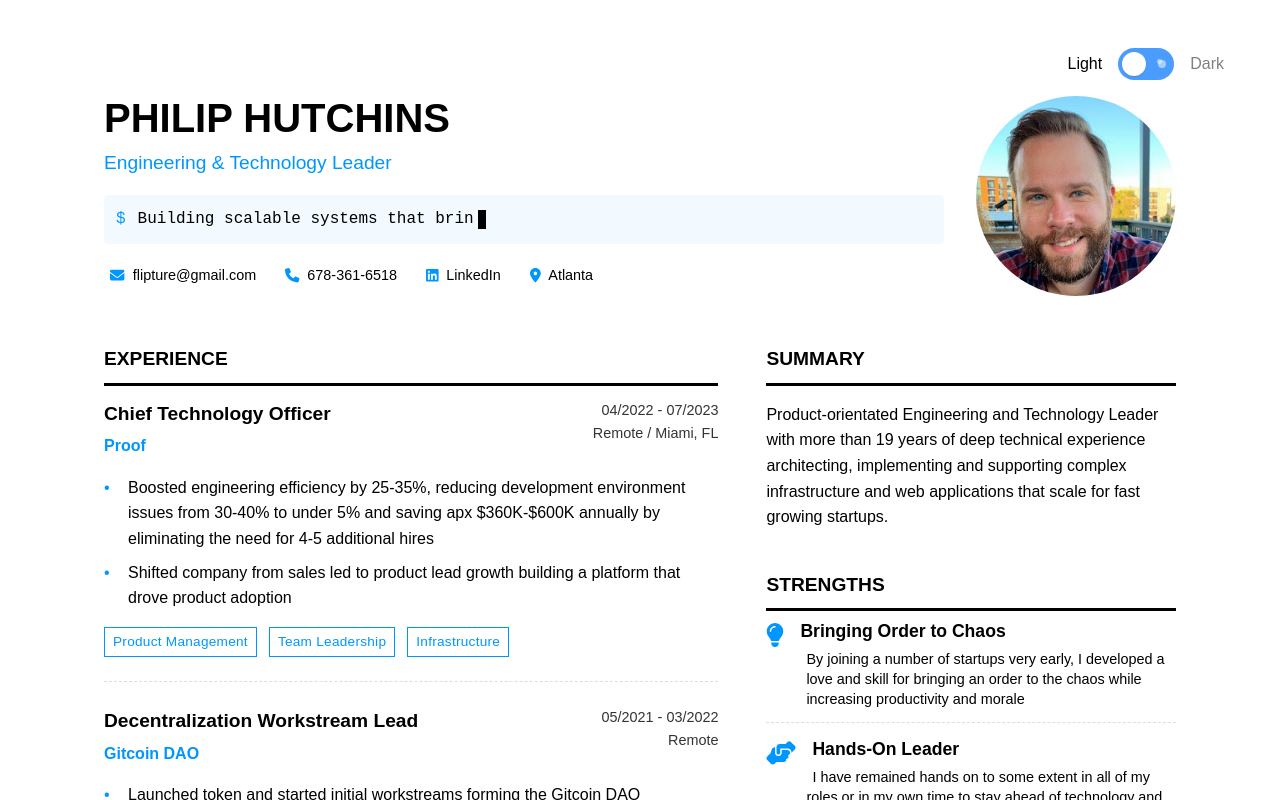
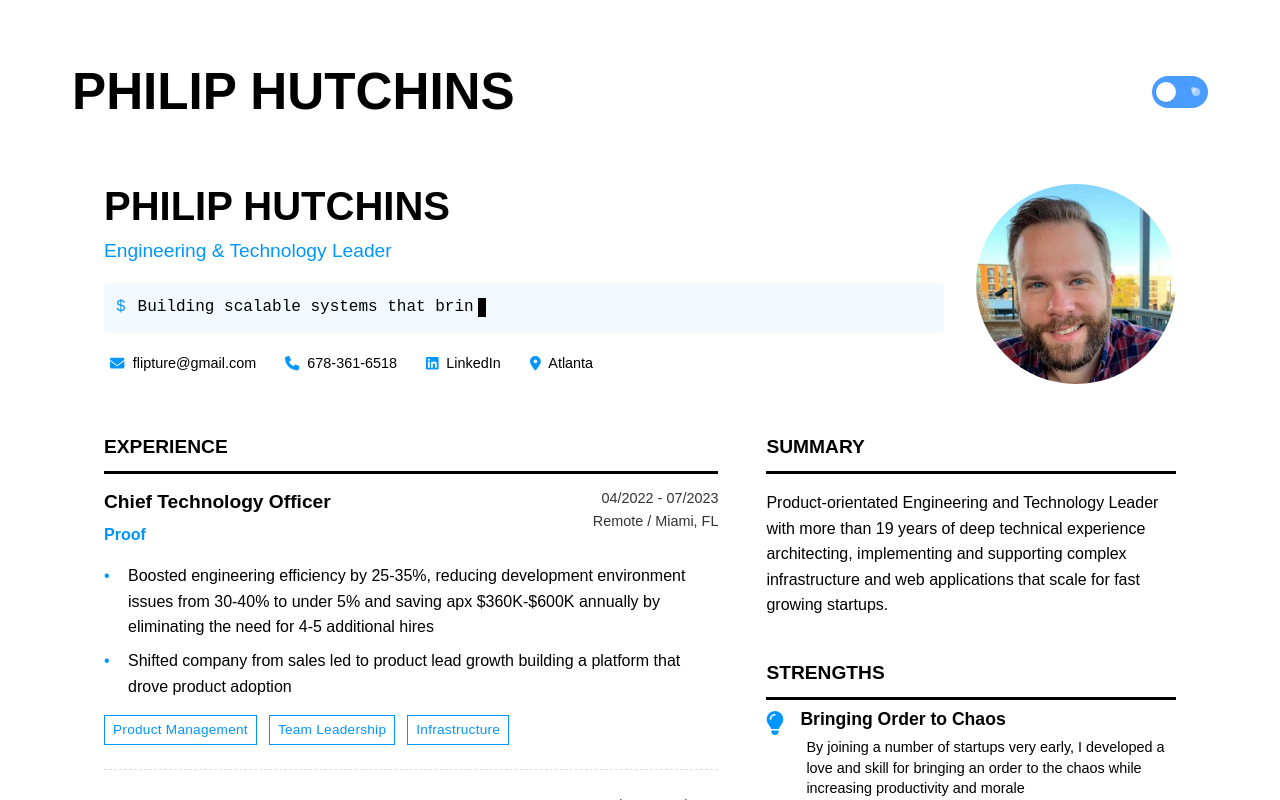
Before and after one commit to phutchins/interactiveresume, a Vue app: page / in a window 1280 px wide. Shown: the top 800 px of the page. Built offline with nearby package versions, Linux system fonts and the light colour scheme.

Commit message:
Restructure header with name and theme toggle, update styling

```diff
--- a/src/App.vue
+++ b/src/App.vue
@@ -18,12 +18,11 @@ const toggleDarkMode = () => {
 <template>
   <div :class="{ 'dark-mode': isDarkMode }" class="app">
     <div class="resume-container">
-      <div class="theme-toggle-container">
-        <span class="theme-label" :class="{ 'active': !isDarkMode }">Light</span>
+      <div class="header-container">
+        <h1>PHILIP HUTCHINS</h1>
         <div class="theme-toggle" @click="toggleDarkMode" :class="{ 'active': isDarkMode }">
           <div class="toggle-dot"></div>
         </div>
-        <span class="theme-label" :class="{ 'active': isDarkMode }">Dark</span>
       </div>
       <Resume />
     </div>
@@ -80,25 +79,14 @@ html, body {
   padding: 2rem;
 }
 
-.theme-toggle-container {
-  position: absolute;
-  top: 1rem;
-  right: 1rem;
+.header-container {
   display: flex;
+  justify-content: space-between;
   align-items: center;
-  gap: 1rem;
-  z-index: 10;
-}
+  margin-bottom: 2rem;
 
-.theme-label {
-  font-size: 1rem;
-  color: var(--text-color);
-  opacity: 0.5;
-  transition: opacity 0.3s ease;
-  user-select: none;
-
-  &.active {
-    opacity: 1;
+  h1 {
+    margin: 0;
   }
 }
 
@@ -166,8 +154,8 @@ html, body {
     left: 0.25rem;
     top: 50%;
     transform: translateY(-50%);
-    width: 1.5rem;
-    height: 1.5rem;
+    width: 1.25rem;
+    height: 1.25rem;
     background-color: white;
     border-radius: 50%;
     transition: all 0.3s ease;
@@ -175,7 +163,7 @@ html, body {
   }
 
   &.active .toggle-dot {
-    transform: translate(1.5rem, -50%);
+    transform: translate(1.75rem, -50%);
     background-color: white;
 
     &::before {
```
